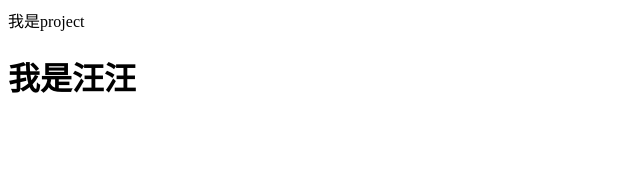
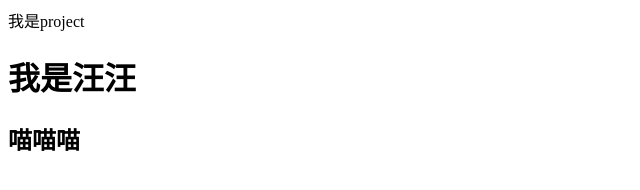
Before and after one commit to Aprilmoonr/test2, a plain HTML site: page index.html in a window 1280 px wide. Shown: the whole page, without its empty margins (0-640 px from the left). Drawn offline with Linux system fonts and the light colour scheme.

Commit message:
喵喵喵

```diff
--- a/index.html
+++ b/index.html
@@ -7,5 +7,6 @@
 <body>
 	<div>我是project</div>
 	<h1>我是汪汪</h1>
+	<h2>喵喵喵</h2>
 </body>
 </html>
```
